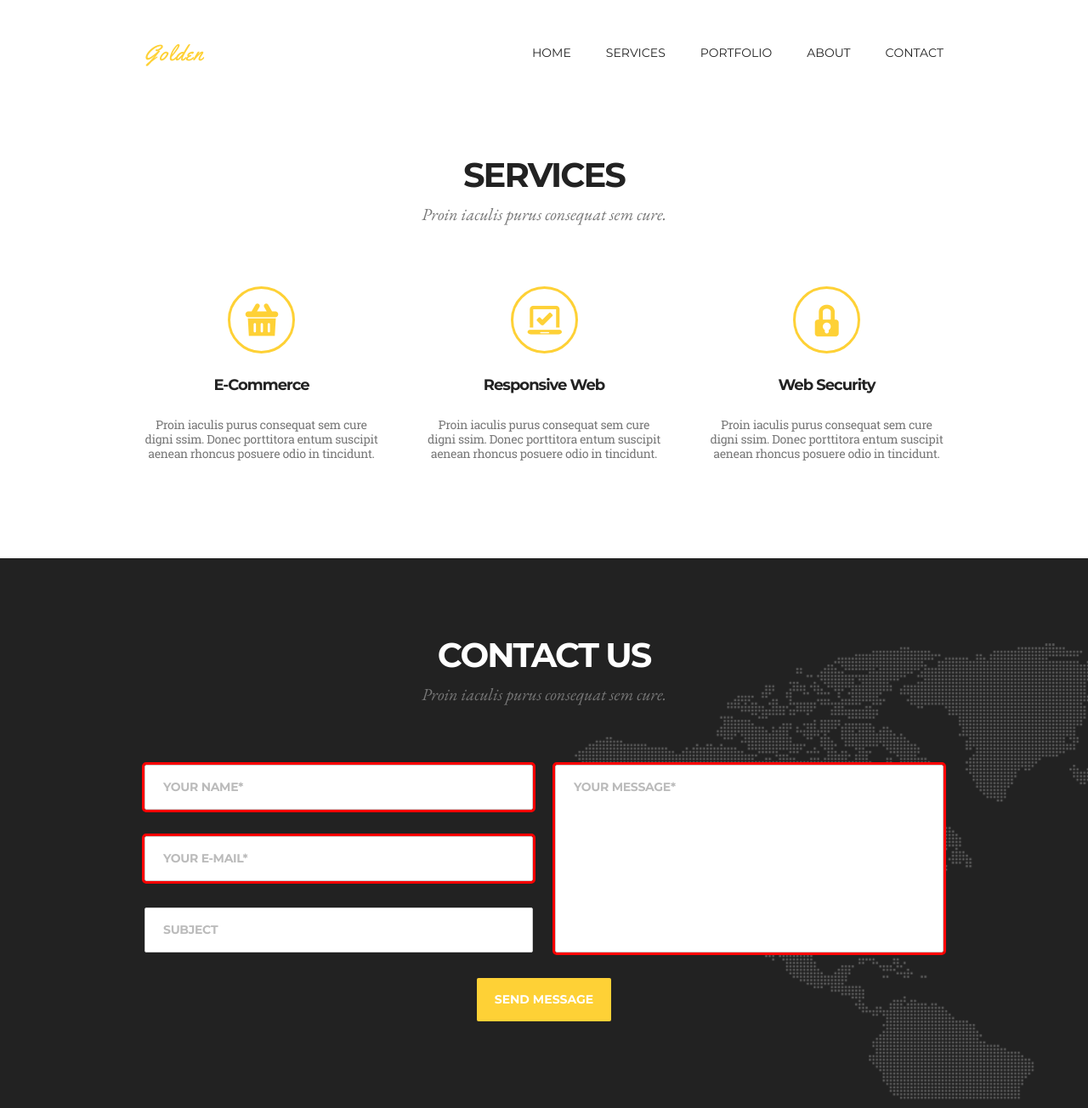
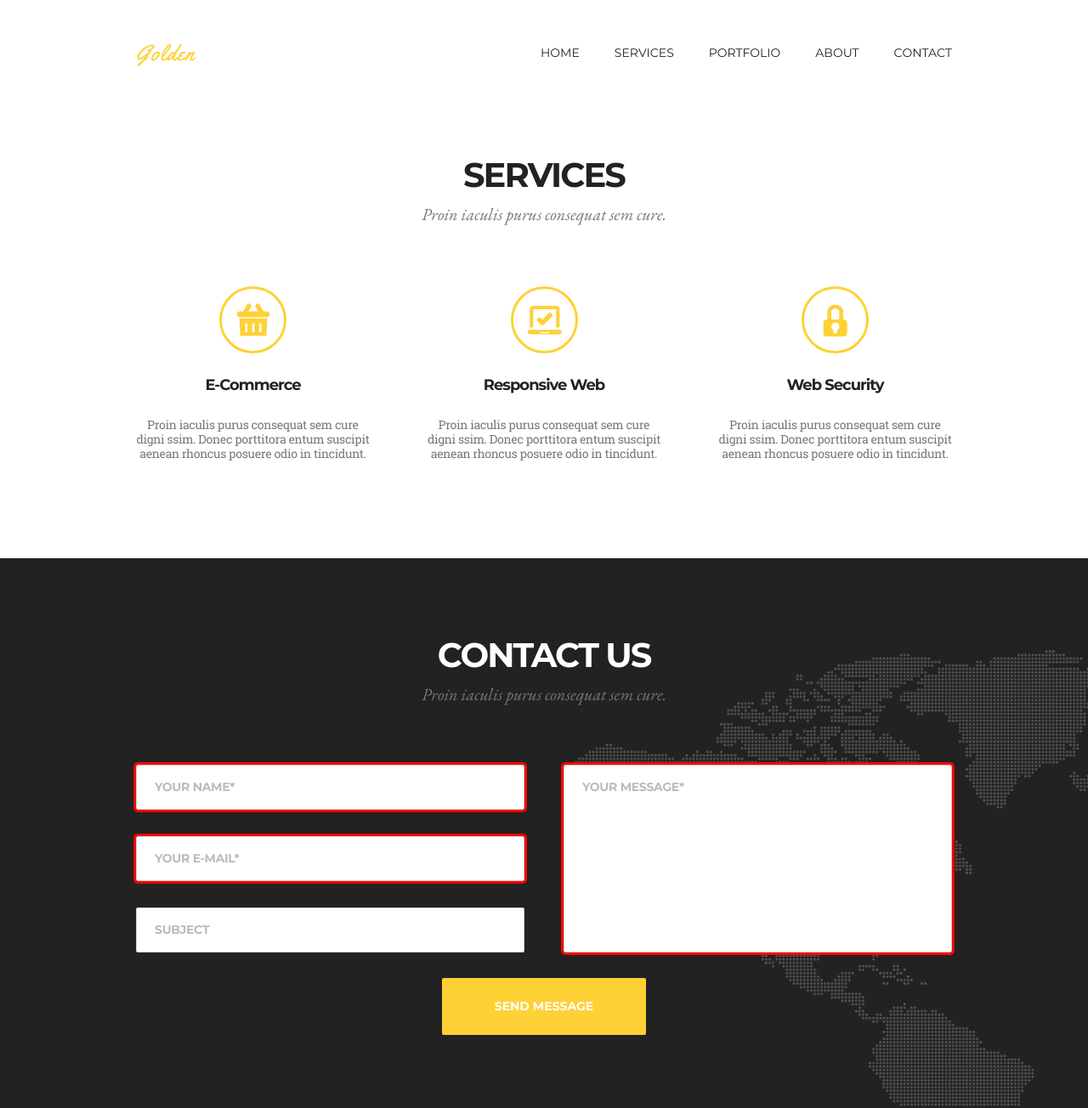
Before and after one commit to TarasGrynik/goit-fe-course, a plain HTML site: page html-css/module-07/index.html in a window 1280 px wide. Shown: the top 1304 px of the page at 85% size. Drawn offline with Linux system fonts and the light colour scheme.

Commit message:
fixed bugs

```diff
--- a/html-css/module-06/css/style.css
+++ b/html-css/module-06/css/style.css
@@ -176,6 +176,11 @@ img {
 /* SECTION OUR TEAM */
 .team {
   margin-bottom: 82px;
+}
+
+.team-image {
+  /* width: 100%; */
+  /* height: auto; */
 }
 
 .team-card {
--- a/html-css/module-07/css/contact/contact.css
+++ b/html-css/module-07/css/contact/contact.css
@@ -1,6 +1,6 @@
 .contact-us {
   background: url(../../img/map.png) no-repeat, var(--title-text-color);
-  background-position: right 100px;
+  background-position: right 108px;
   padding-bottom: 115px;
 }
 
@@ -18,7 +18,8 @@
   flex-basis: 457px;
 }
 
-.contact-us-form input,
+.contact-us-form
+input,
 textarea,
 button {
   text-transform: uppercase;
@@ -67,7 +68,10 @@ button {
   border-radius: 2px;
   background-color: var(--main-style-color);
   color: #ffffff;
+  padding: 25px 62px;
 }
+
+
 
 .contact-us-elem input[name="name"]:valid,
 .contact-us-elem input[name="email"]:valid,
--- a/html-css/module-07/css/header/header.css
+++ b/html-css/module-07/css/header/header.css
@@ -1,7 +1,7 @@
 .header {
-  display: flex;
+  /* display: flex;
   justify-content: space-between;
-  align-items: center;
+  align-items: center; */
   padding: 42px 0 85px;
 }
 
--- a/html-css/module-07/css/section-service/service.css
+++ b/html-css/module-07/css/section-service/service.css
@@ -1,4 +1,4 @@
-.service {
+.main {
   margin-bottom: 115px;
 }
 
--- a/html-css/module-07/css/style.css
+++ b/html-css/module-07/css/style.css
@@ -17,8 +17,15 @@ img {
 }
 
 .container {
-  width: 940px;
+  width: 960px;
   margin: 0 auto;
+  padding: 0 10px;
+}
+
+.flex-option {
+  display: flex;
+  justify-content: space-between;
+  align-items: center;
 }
 
 /* VISUALLY HIDDEN HELPER CLASS */
--- a/html-css/module-07/index.html
+++ b/html-css/module-07/index.html
@@ -12,9 +12,9 @@
 </head>
 
 <body>
-  <div class="container">
   <!-- HEADER -->
   <header class="header">
+    <div class="container flex-option">
       <h1 class="logo">
         <a href="#" class="logo-link">Golden</a>
       </h1>
@@ -37,12 +37,13 @@
           </li>
         </ul>
       </nav>
+    </div>
   </header>
-  </div>
 
   <!-- SERVICE SECTION -->
+  <main class="main">
+    <section class="service">
       <div class="container">
-    <section class="service">
         <h2 class="service-title section-title">Services</h2>
         <p class="service-subtitle section-subtitle">Proin iaculis purus consequat sem cure.</p>
         <ul class="service-list">
@@ -68,8 +69,9 @@
             </p>
           </li>
         </ul>
+      </div>
     </section>
-  </div>
+  </main>
   <!-- SECTION CONTACT US -->
   <section class="contact-us">
     <div class="container">
```
Lines whose indentation alone changed are shown as unchanged.
